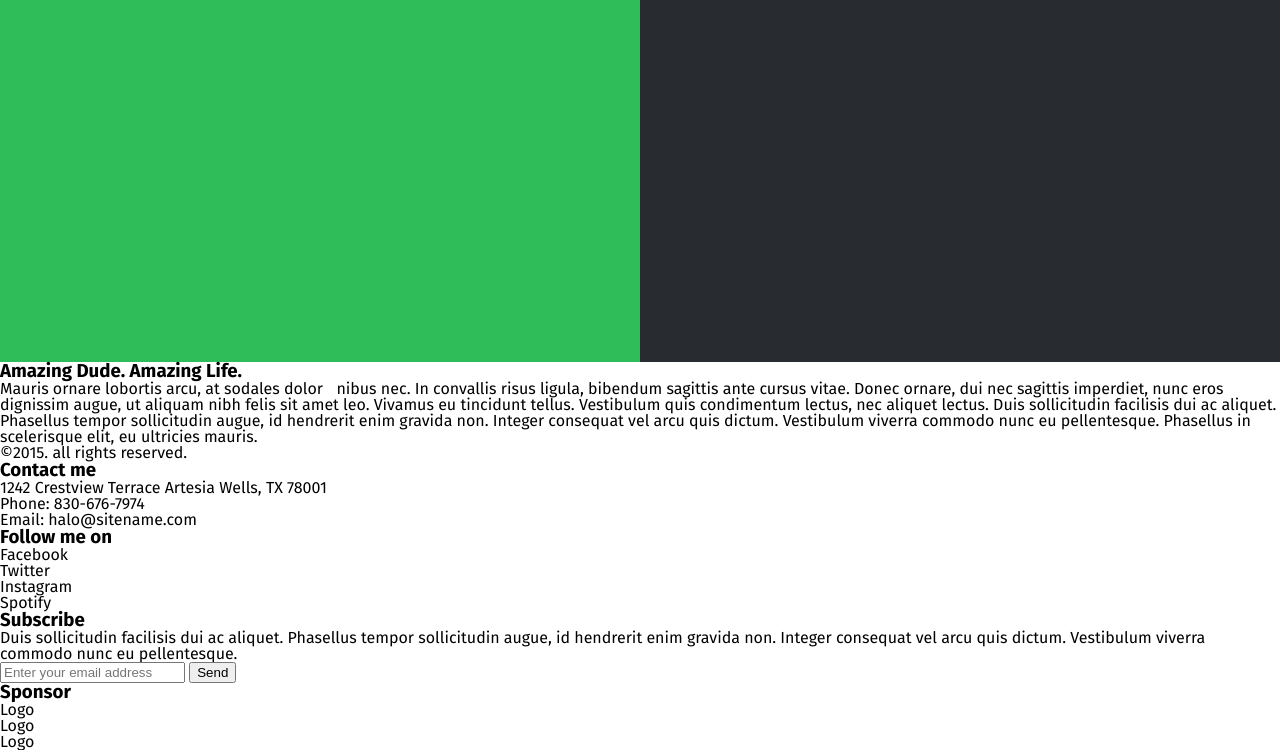
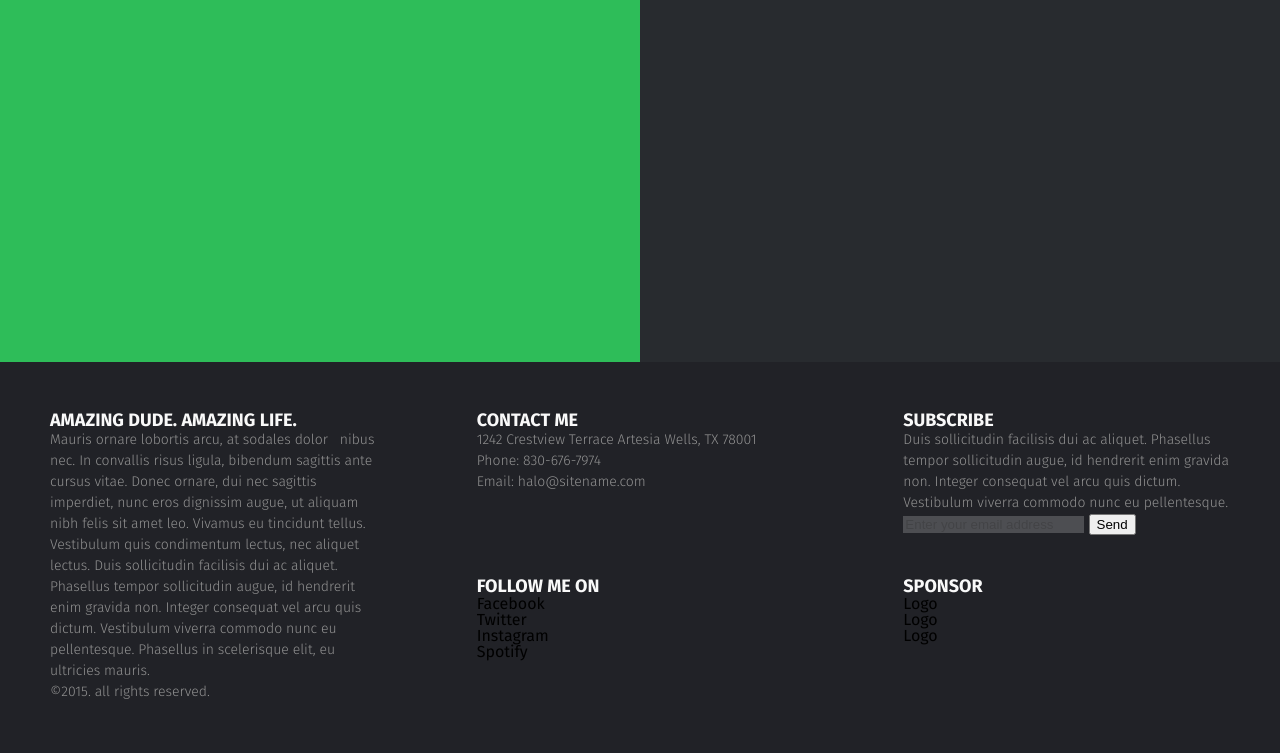
Before and after one commit to costaline/amazing, a website: page source/index.html in a window 1280 px wide. Shown: the part 3560-4313 px from the top of the page. Drawn offline with nearby package versions, Linux system fonts and the light colour scheme; files that its build step writes are made by us from their sources; files whose address does not match are found by name.

Commit message:
base style footer

```diff
--- /dev/null
+++ b/source/blocks/footer/style/footer.scss
@@ -0,0 +1,55 @@
+.footer {
+  padding-top: 50px;
+  padding-bottom: 50px;
+
+  background-color: #212227;
+
+  & .container {
+    display: grid;
+    grid-template-columns: 1fr 1fr 1fr;
+    grid-template-areas: 'hero contact subscribe'
+                        'hero follow sponsor';
+    grid-column-gap: 100px;
+  }
+}
+
+.footer__hero {
+  grid-area: hero;
+}
+
+.footer__contact {
+  grid-area: contact;
+}
+
+.footer__follow {
+  grid-area: follow;
+}
+
+.footer__subscribe {
+  grid-area: subscribe;
+}
+
+.footer__sponsor {
+  grid-area: sponsor;
+}
+
+.footer__title {
+  color: #f9f9f9;
+  font-size: 18px;
+  font-weight: 700;
+  text-transform: uppercase;
+}
+
+.footer__text {
+  color: #919191;
+  font-family: "Fira Sans";
+  font-size: 14px;
+  font-weight: 300;
+  line-height: 21px;
+}
+
+.footer__input {
+  background-color: #909193;
+  opacity: 0.4;
+  border: none;
+}
--- a/source/index.html
+++ b/source/index.html
@@ -121,14 +121,17 @@
 
   </main>
 
-  <footer>
+  <footer class="footer">
+    <div class="container">
       <section class="footer__hero">
         <h3 class="footer__title">Amazing Dude. Amazing Life.</h3>
         <p class="footer__text">
           Mauris ornare lobortis arcu, at sodales dolor finibus nec. In convallis risus ligula, bibendum sagittis ante
           cursus vitae. Donec ornare, dui nec sagittis imperdiet, nunc eros dignissim augue, ut aliquam nibh felis sit
-        amet leo. Vivamus eu tincidunt tellus. Vestibulum quis condimentum lectus, nec aliquet lectus. Duis sollicitudin
-        facilisis dui ac aliquet. Phasellus tempor sollicitudin augue, id hendrerit enim gravida non. Integer consequat
+          amet leo. Vivamus eu tincidunt tellus. Vestibulum quis condimentum lectus, nec aliquet lectus. Duis
+          sollicitudin
+          facilisis dui ac aliquet. Phasellus tempor sollicitudin augue, id hendrerit enim gravida non. Integer
+          consequat
           vel arcu quis dictum. Vestibulum viverra commodo nunc eu pellentesque. Phasellus in scelerisque elit, eu
           ultricies mauris.
         </p>
@@ -163,7 +166,8 @@
       <section class="footer__subscribe">
         <h3 class="footer__title">Subscribe</h3>
         <p class="footer__text">
-        Duis sollicitudin facilisis dui ac aliquet. Phasellus tempor sollicitudin augue, id hendrerit enim gravida non.
+          Duis sollicitudin facilisis dui ac aliquet. Phasellus tempor sollicitudin augue, id hendrerit enim gravida
+          non.
           Integer consequat vel arcu quis dictum. Vestibulum viverra commodo nunc eu pellentesque.
         </p>
         <form class="footer__form" action="">
@@ -183,6 +187,7 @@
           <li class="sponsor-list__item">Logo</li>
         </ul>
       </section>
+    </div>
 
   </footer>
 
--- a/source/style/style.scss
+++ b/source/style/style.scss
@@ -14,3 +14,4 @@
 @import "../blocks/gallery/style/gallery.scss";
 @import "../blocks/music/style/music.scss";
 @import "../blocks/button/style/button.scss";
+@import "../blocks/footer/style/footer.scss";
```
Lines whose indentation alone changed are shown as unchanged.
